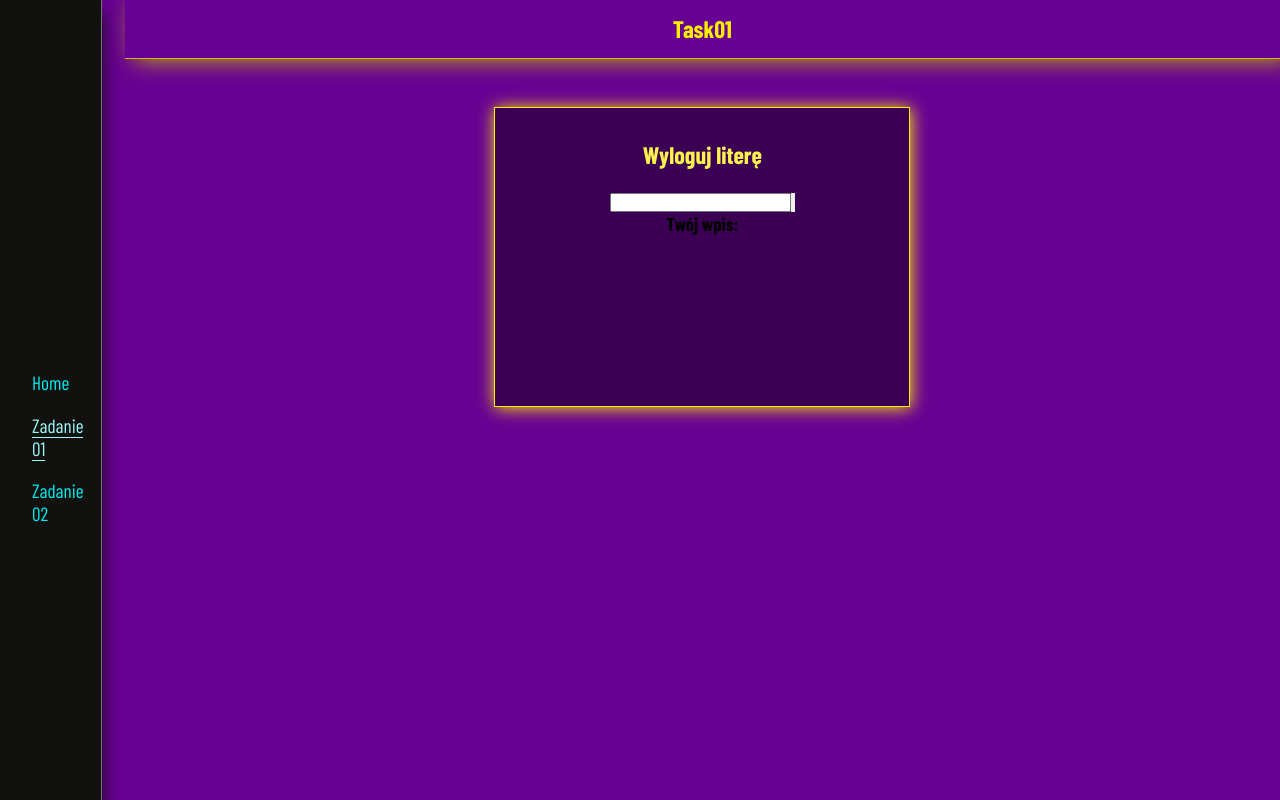
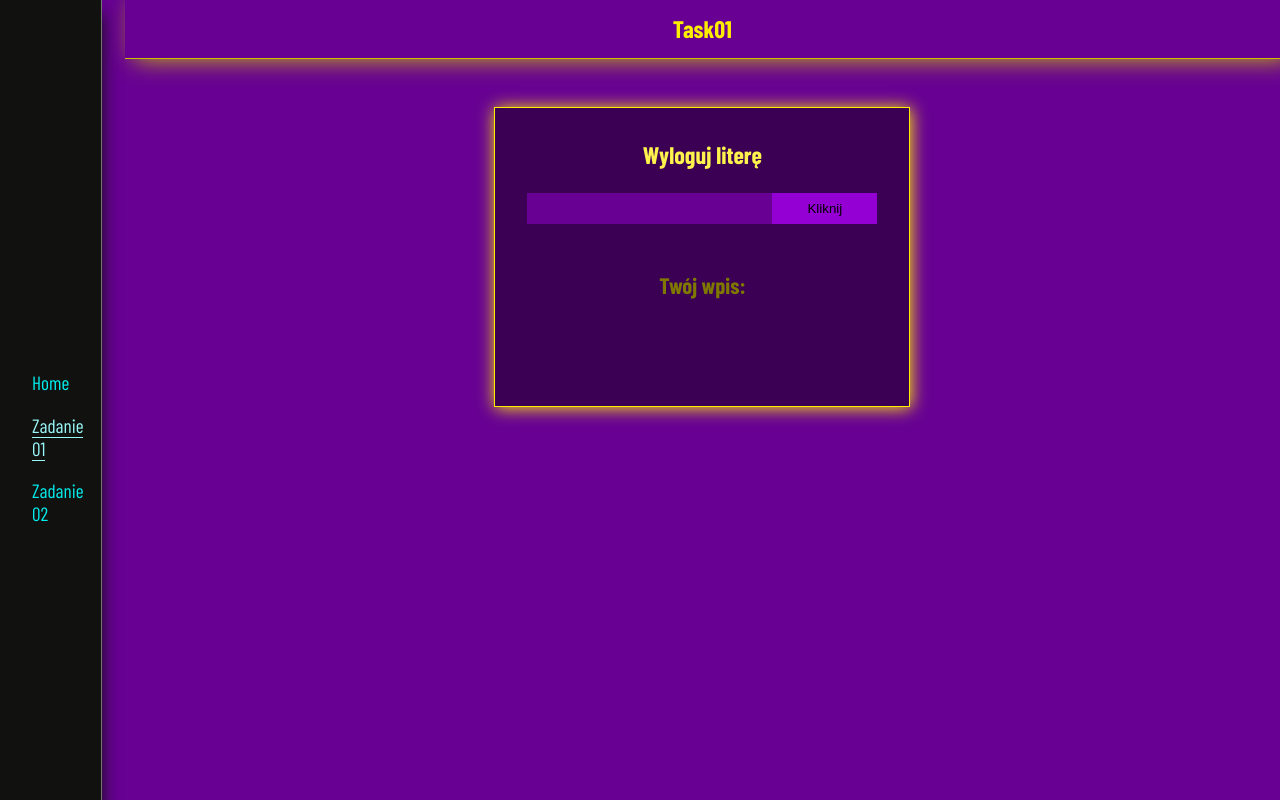
Before and after one commit to Scorpion19702022/MyReact_App001, a React (Create React App) app: page /Task01 in a window 1280 px wide. Built offline with nearby package versions, Linux system fonts and the light colour scheme; a web font is replaced by a local one.

Commit message:
added all styles for component Task01

```diff
--- a/src/Components/Task01/Task01.js
+++ b/src/Components/Task01/Task01.js
@@ -10,9 +10,11 @@ const Task01 = () => {
 					<h2 className={styles.heading_task01_a1}>Wyloguj literę</h2>
 					<div className={styles.inputs_task01_a1}>
 						<input className={styles.input_task01_a1} type='text' />
-						<button className={styles.btn_task01_a1}></button>
+						<button className={styles.btn_task01_a1}>Kliknij</button>
 					</div>
-					<h3 className={styles.result_task01_a1}>Twój wpis:</h3>
+					<h3 className={styles.result_task01_a1}>
+						Twój wpis: <span className={styles.result_task01_a1_span}></span>
+					</h3>
 				</div>
 			</div>
 		</div>
--- a/src/Components/Task01/Task01.module.css
+++ b/src/Components/Task01/Task01.module.css
@@ -85,4 +85,44 @@
 	width: 100%;
 	display: flex;
 	justify-content: center;
+	margin-bottom: 3em;
 }
+
+.input_task01_a1 {
+	width: 70%;
+	background-color: var(--color-purple05);
+	border: none;
+	color: var(--color-yellow01);
+	padding: 0.6em;
+}
+
+.btn_task01_a1 {
+	width: 30%;
+	background-color: var(--color-purple04);
+	border: none;
+	cursor: pointer;
+	transition: all 0.2s ease-in-out;
+}
+
+.btn_task01_a1_sub {
+	width: 30%;
+	background-color: var(--color-yellow05);
+	color: var(--color-purple06);
+	border: none;
+	cursor: pointer;
+	transition: all 0.2s ease-in-out;
+}
+
+.btn_task01_a1:hover {
+	background-color: var(--color-purple07);
+	color: var(--color-yellow03);
+}
+
+.btn_task01_a1_sub:hover {
+	background-color: var(--color-yellow06);
+}
+
+.result_task01_a1 {
+	font-size: 1.4em;
+	color: var(--color-yellow06);
+}
```
